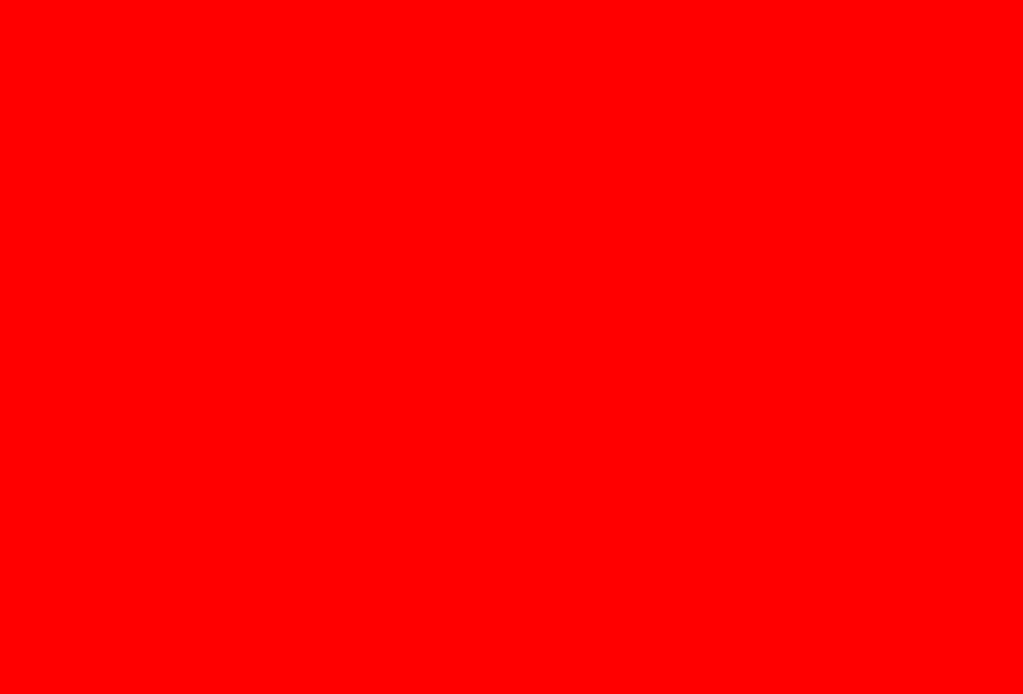
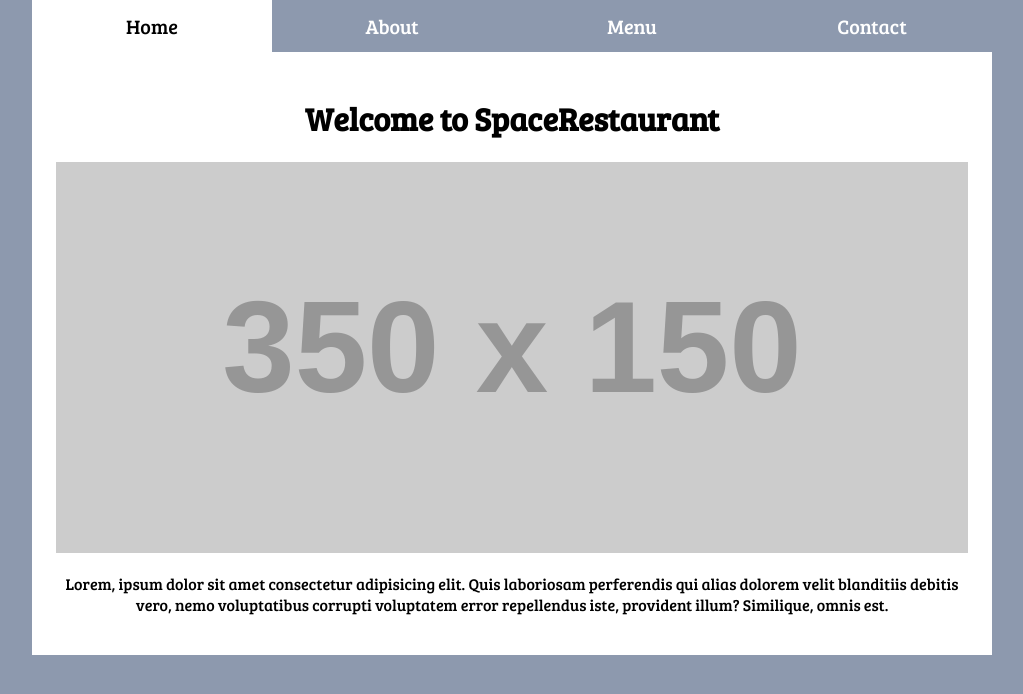
Before and after one commit to SavaVuckovic/RestaurantPage, a website built with webpack: page src/index.html in a window 1280 px wide. Shown: the whole page, without its empty margins (128-1151 px from the left). Built offline with nearby package versions, Linux system fonts and the light colour scheme; placeholder pictures from the web are drawn by us.

Commit message:
added basic HTML and CSS structure

```diff
--- a/src/index.html
+++ b/src/index.html
@@ -5,8 +5,23 @@
   <meta name="viewport" content="width=device-width, initial-scale=1.0">
   <meta http-equiv="X-UA-Compatible" content="ie=edge">
   <title>Restaurant Page</title>
+  <link href="https://fonts.googleapis.com/css?family=Bree+Serif" rel="stylesheet">
 </head>
 <body>
+  <div id="content">
+    <nav>
+      <div class="tab active">Home</div>
+      <div class="tab">About</div>
+      <div class="tab">Menu</div>
+      <div class="tab">Contact</div>
+    </nav>
+
+    <div id="dynamic">
+      <h1>Welcome to SpaceRestaurant</h1>
+      <img src="http://via.placeholder.com/350x150" class="restaurant-img" alt="restaurant">
+      <p>Lorem, ipsum dolor sit amet consectetur adipisicing elit. Quis laboriosam perferendis qui alias dolorem velit blanditiis debitis vero, nemo voluptatibus corrupti voluptatem error repellendus iste, provident illum? Similique, omnis est.</p>
+    </div>
+  </div>
 
   <script src="main-bundle.js"></script>
 </body>
--- a/src/main.css
+++ b/src/main.css
@@ -1,3 +1,59 @@
+html,
 body {
-  background: red;
+  margin: 0;
+  padding: 0;
+  background: #8d99ae;
+  font-family: 'Bree Serif', serif;
 }
+
+#content {
+  padding-right: 15px;
+  padding-left: 15px;
+  margin-right: auto;
+  margin-left: auto;
+}
+
+@media only screen and (min-width: 768px) {
+  #content {
+    width: 750px;
+  }
+}
+
+@media only screen and (min-width: 992px) {
+  #content {
+    width: 970px;
+  }
+}
+
+@media only screen and (min-width: 1200px) {
+  #content {
+    width: 75vw;
+  }
+}
+
+nav {
+  display: flex;
+}
+
+.tab {
+  flex: 1;
+  padding: 12px;
+  font-size: 20px;
+  text-align: center;
+  color: #fff;
+}
+
+.tab.active {
+  background: #fff;
+  color: #000;
+}
+
+#dynamic {
+  text-align: center;
+  background: #fff;
+  padding: 24px;
+}
+
+.restaurant-img {
+  width: 100%;
+}
--- a/src/main.js
+++ b/src/main.js
@@ -1,4 +1,2 @@
 import './main.css';
 import './index.html';
-
-console.log('test');
```
